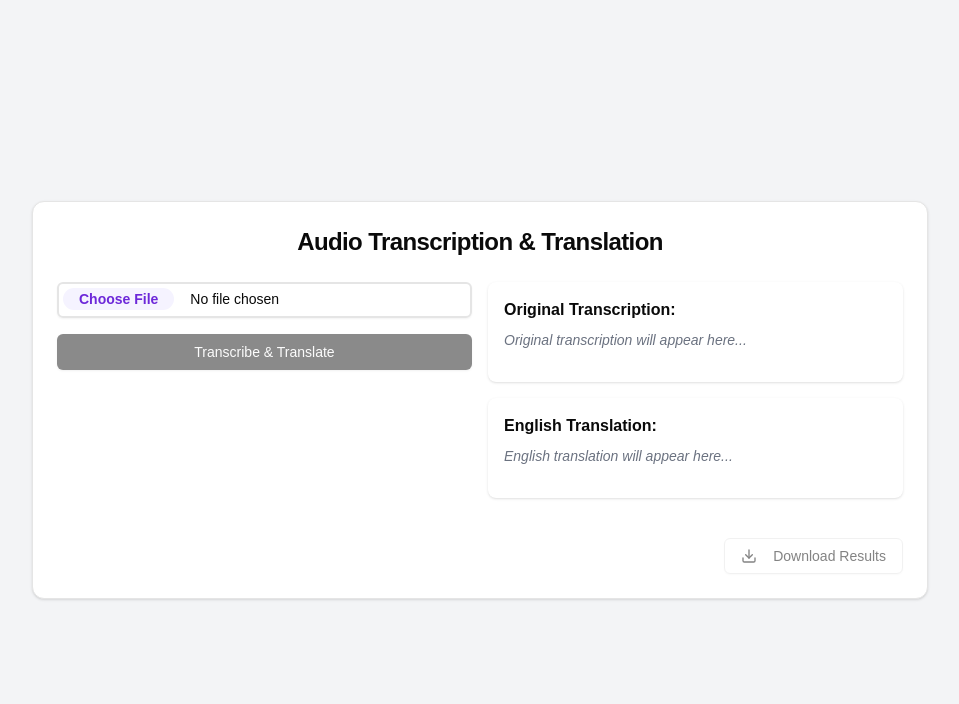
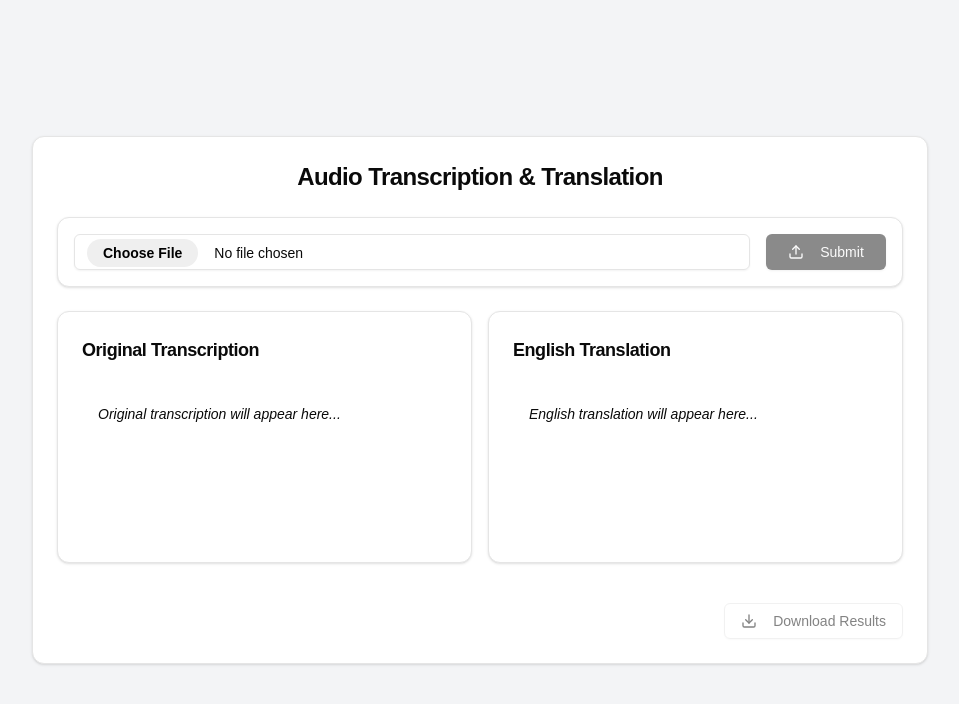
Before and after one commit to anbguye/transcribe-and-translate, a Next.js app: page / in a window 1280 px wide. Shown: the top 704 px of the page, without its empty margins (160-1119 px from the left). Built offline with nearby package versions, Linux system fonts and the light colour scheme.

Commit message:
Added timestamps

```diff
--- a/app/api/transcribe/route.ts
+++ b/app/api/transcribe/route.ts
@@ -1,30 +1,27 @@
-import OpenAI from 'openai';
-import { NextResponse } from 'next/server';
+import OpenAI from "openai";
+import { NextResponse } from "next/server";
 
 // Initialize OpenAI client with Groq's base URL
 const openai = new OpenAI({
-  apiKey: process.env.GROQ_API_KEY || '',
-  baseURL: 'https://api.groq.com/openai/v1',
+  apiKey: process.env.GROQ_API_KEY || "",
+  baseURL: "https://api.groq.com/openai/v1",
 });
 
 export async function POST(request: Request) {
   try {
     // Log the incoming request
-    console.log('Received transcription request');
+    console.log("Received transcription request");
 
     const formData = await request.formData();
-    const file = formData.get('file') as File;
+    const file = formData.get("file") as File;
 
     if (!file) {
-      console.log('No file provided');
-      return NextResponse.json(
-        { error: 'No file provided' },
-        { status: 400 }
-      );
+      console.log("No file provided");
+      return NextResponse.json({ error: "No file provided" }, { status: 400 });
     }
 
     // Log file details
-    console.log('File received:', {
+    console.log("File received:", {
       name: file.name,
       size: file.size,
       type: file.type,
@@ -36,44 +33,55 @@ export async function POST(request: Request) {
     // Create a Blob from the buffer
     const blob = new Blob([buffer], { type: file.type });
 
-    console.log('Sending transcription request to Whisper');
+    console.log("Sending transcription request to Whisper");
 
     const transcription = await openai.audio.transcriptions.create({
-      file: new File([blob], 'audio.mp3', { type: file.type }),
-      model: 'whisper-large-v3',
+      file: new File([blob], "audio.mp3", { type: file.type }),
+      model: "whisper-large-v3",
+      response_format: "verbose_json"
     });
 
-    console.log('Received transcription:', transcription.text);
+    if (!transcription.segments) {
+      return NextResponse.json({ error: "No segments found in transcription" }, { status: 400 });
+    }
 
-    // Translate the transcription if it's not in English
-    console.log('Sending translation request to Groq');
+    console.log("Received transcription:", transcription);
+
+    // Translate each segment
+    const segments = await Promise.all(
+      transcription.segments.map(async (segment) => {
         const completion = await openai.chat.completions.create({
           messages: [
             {
               role: "system",
-          content: "You are a translator. Translate the following text to English if it's not already in English. If it's already in English, return it as is. Dont mention anything about the language of the text. Just return the translated text."
+              content:
+                "You are a translator. Translate the following text to English if it's not already in English. If it's already in English, return it as is. Just return the translated text without any additional comments.",
             },
             {
               role: "user",
-          content: transcription.text
-        }
+              content: segment.text,
+            },
           ],
           model: "mixtral-8x7b-32768",
           temperature: 0.3,
         });
 
-    const translatedText = completion.choices[0].message.content;
-    console.log('Received translation:', translatedText);
+        return {
+          start: segment.start,
+          end: segment.end,
+          originalText: segment.text,
+          translatedText: completion.choices[0].message.content,
+        };
+      })
+    );
 
-    return NextResponse.json({
-      originalText: transcription.text,
-      translatedText: translatedText
-    });
+    console.log("Translation completed for all segments");
 
+    return NextResponse.json({ segments });
   } catch (error) {
-    console.error('Error in transcription/translation:', error);
+    console.error("Error in transcription/translation:", error);
     return NextResponse.json(
-      { error: 'Error processing transcription/translation' },
+      { error: "Error processing transcription/translation" },
       { status: 500 }
     );
   }
--- a/app/page.tsx
+++ b/app/page.tsx
@@ -10,12 +10,18 @@ import {
   CardHeader,
   CardTitle,
 } from "@/components/ui/card";
-import { Loader2, Download } from "lucide-react";
+import { Loader2, Download, Upload } from "lucide-react";
+
+interface Segment {
+  start: number;
+  end: number;
+  originalText: string;
+  translatedText: string;
+}
 
 export default function Home() {
   const [file, setFile] = useState<File | null>(null);
-  const [originalText, setOriginalText] = useState<string>("");
-  const [translatedText, setTranslatedText] = useState<string>("");
+  const [segments, setSegments] = useState<Segment[]>([]);
   const [isLoading, setIsLoading] = useState(false);
   const [error, setError] = useState<string>("");
 
@@ -36,10 +42,10 @@ export default function Home() {
       setError("");
 
       const formData = new FormData();
-      formData.append('file', file);
+      formData.append("file", file);
 
-      const response = await fetch('/api/transcribe', {
-        method: 'POST',
+      const response = await fetch("/api/transcribe", {
+        method: "POST",
         body: formData,
       });
 
@@ -53,18 +59,28 @@ export default function Home() {
         throw new Error(data.error);
       }
 
-      setOriginalText(data.originalText);
-      setTranslatedText(data.translatedText);
+      setSegments(data.segments);
     } catch (err) {
-      console.error('Error:', err);
-      setError(err instanceof Error ? err.message : 'An error occurred');
+      console.error("Error:", err);
+      setError(err instanceof Error ? err.message : "An error occurred");
     } finally {
       setIsLoading(false);
     }
   };
 
+  const formatTime = (seconds: number): string => {
+    const minutes = Math.floor(seconds / 60);
+    const remainingSeconds = Math.floor(seconds % 60);
+    return `${minutes}:${remainingSeconds.toString().padStart(2, '0')}`;
+  };
+
   const handleDownload = () => {
-    const content = `Original Text:\n${originalText}\n\nEnglish Translation:\n${translatedText}`;
+    const content = segments.map(segment => (
+      `[${formatTime(segment.start)} - ${formatTime(segment.end)}]\n` +
+      `Original: ${segment.originalText}\n` +
+      `English: ${segment.translatedText}\n\n`
+    )).join('');
+
     const blob = new Blob([content], { type: "text/plain" });
     const url = URL.createObjectURL(blob);
     const a = document.createElement("a");
@@ -85,64 +101,105 @@ export default function Home() {
           </CardTitle>
         </CardHeader>
         <CardContent>
-          <div className="flex flex-col md:flex-row gap-4">
-            <div className="flex-1">
+          <div className="space-y-6">
+            <Card>
+              <CardContent className="p-4">
                 <form onSubmit={handleSubmit} className="space-y-4">
+                  <div className="flex items-center space-x-4">
+                    <div className="flex-grow">
                       <Input
                         type="file"
                         accept="audio/*"
                         onChange={handleFileChange}
-                  className="file:mr-4 file:px-4 file:rounded-full file:border-0 file:text-sm file:font-semibold file:bg-violet-50 file:text-violet-700 hover:file:bg-violet-100 p-1 border-2"
+                        className="file:mr-4 file:px-4 file:py-1 file:rounded-full file:border-0 file:text-sm file:font-semibold file:bg-primary file:text-primary-foreground hover:file:bg-primary/90 cursor-pointer"
                       />
+                    </div>
                     <Button
                       type="submit"
-                  className="w-full"
                       disabled={!file || isLoading}
+                      className="min-w-[120px]"
                     >
                       {isLoading ? (
                         <>
                           <Loader2 className="mr-2 h-4 w-4 animate-spin" />
-                      Processing...
+                          Processing
                         </>
                       ) : (
-                    "Transcribe & Translate"
+                        <>
+                          <Upload className="mr-2 h-4 w-4" />
+                          Submit
+                        </>
                       )}
                     </Button>
+                  </div>
                 </form>
                 {error && (
-                <p className="text-red-500 mt-2 text-sm">{error}</p>
+                  <p className="text-destructive mt-2 text-sm">{error}</p>
                 )}
+              </CardContent>
+            </Card>
+
+            <div className="grid md:grid-cols-2 gap-4">
+              <Card>
+                <CardHeader>
+                  <CardTitle className="text-lg">
+                    Original Transcription
+                  </CardTitle>
+                </CardHeader>
+                <CardContent>
+                  <div className="bg-muted p-4 rounded-md min-h-[150px] max-h-[300px] overflow-y-auto">
+                    {segments.length > 0 ? (
+                      <div className="space-y-4">
+                        {segments.map((segment, index) => (
+                          <div key={index} className="border-b border-border pb-2 last:border-0">
+                            <div className="text-xs text-muted-foreground mb-1">
+                              [{formatTime(segment.start)} - {formatTime(segment.end)}]
                             </div>
-            <div className="flex-1 mt-4 md:mt-0">
-              <div className="space-y-4">
-                <div className="bg-white p-4 rounded-lg shadow min-h-[100px] max-h-[200px] overflow-y-auto">
-                  <h3 className="font-semibold mb-2">Original Transcription:</h3>
-                  {originalText ? (
-                    <p className="text-sm">{originalText}</p>
+                            <p className="text-sm">{segment.originalText}</p>
+                          </div>
+                        ))}
+                      </div>
                     ) : (
-                    <p className="text-sm text-gray-500 italic">
+                      <p className="text-sm text-muted-foreground italic">
                         Original transcription will appear here...
                       </p>
                     )}
                   </div>
-                <div className="bg-white p-4 rounded-lg shadow min-h-[100px] max-h-[200px] overflow-y-auto">
-                  <h3 className="font-semibold mb-2">English Translation:</h3>
-                  {translatedText ? (
-                    <p className="text-sm">{translatedText}</p>
+                </CardContent>
+              </Card>
+
+              <Card>
+                <CardHeader>
+                  <CardTitle className="text-lg">English Translation</CardTitle>
+                </CardHeader>
+                <CardContent>
+                  <div className="bg-muted p-4 rounded-md min-h-[150px] max-h-[300px] overflow-y-auto">
+                    {segments.length > 0 ? (
+                      <div className="space-y-4">
+                        {segments.map((segment, index) => (
+                          <div key={index} className="border-b border-border pb-2 last:border-0">
+                            <div className="text-xs text-muted-foreground mb-1">
+                              [{formatTime(segment.start)} - {formatTime(segment.end)}]
+                            </div>
+                            <p className="text-sm">{segment.translatedText}</p>
+                          </div>
+                        ))}
+                      </div>
                     ) : (
-                    <p className="text-sm text-gray-500 italic">
+                      <p className="text-sm text-muted-foreground italic">
                         English translation will appear here...
                       </p>
                     )}
                   </div>
-              </div>
+                </CardContent>
+              </Card>
             </div>
           </div>
         </CardContent>
         <CardFooter className="justify-end">
           <Button
             onClick={handleDownload}
-            disabled={!originalText || !translatedText}
+            disabled={segments.length === 0}
             variant="outline"
             className="mt-4"
           >
```
Lines whose indentation alone changed are shown as unchanged.
